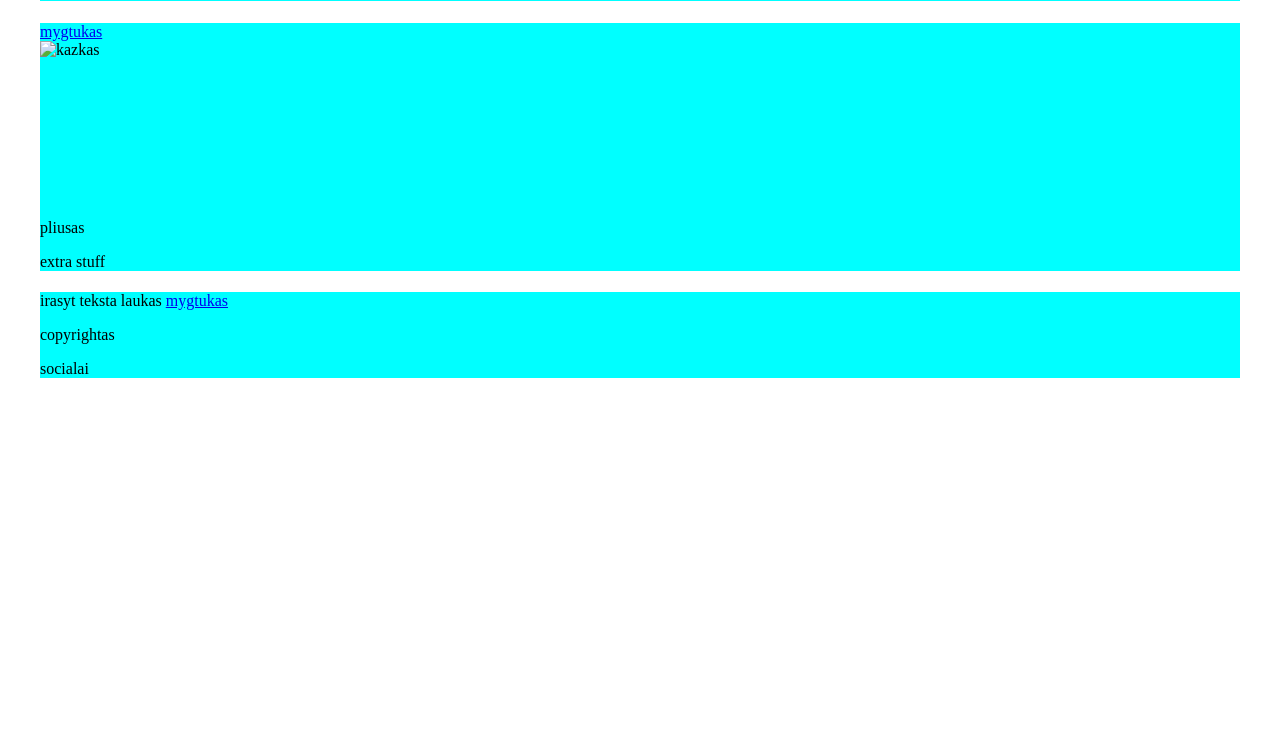
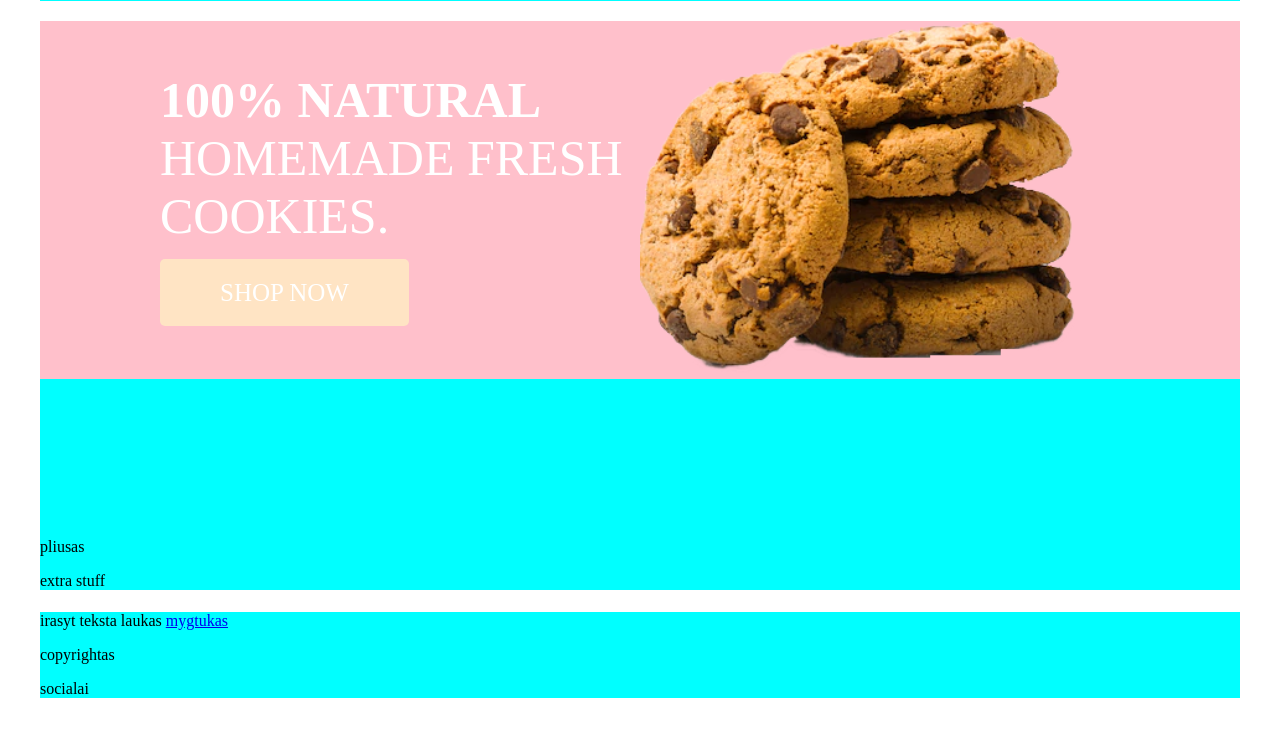
Before and after one commit to Kplukas/98-design1, a website: page index.html in a window 1280 px wide. Shown: the part 44-780 px from the top of the page. Drawn offline with Linux system fonts and the light colour scheme.

Commit message:
Design update

```diff
--- a/index.html
+++ b/index.html
@@ -24,12 +24,15 @@
         </nav>
     </header>
     <main class="container">
-        <div>
-            <div>
-                <h1></h1>
-                <a href="#">mygtukas</a>
+        <div class="poster">
+            <div class="left-column">
+                <h1 class="main-title">100% Natural
+                    <span>homemade
+                    fresh cookies.</span>
+                </h1>
+                <a class="btn-main" href="#">shop now</a>
             </div>
-            <img src="#" alt="kazkas">
+            <img class="right-column" src="./sausain.png" alt="kazkas">
         </div>
 
         <div>
--- a/main.css
+++ b/main.css
@@ -32,3 +32,45 @@
     font-size: 15px;
     margin: 10px;
 }
+.menu-link:hover {
+    font-size: 25px;
+    font-weight: bold;
+    transition-duration: 0.4s;
+}
+/*MAIN*/
+.poster {
+    background-color: pink;
+    width: 1200px;
+    margin-top: 20px;
+    text-transform: uppercase;
+}
+.left-column {
+    width: 40%;
+    float: left;
+    margin-left: 120px;
+}
+.main-title {
+    color: white;
+    font-size: 50px;
+    margin-top: 50px;
+}
+.main-title > span {
+    font-weight: 100;
+}
+.btn-main {
+    font-size: 25px;
+    text-decoration: none;
+    padding: 20px 60px;
+    color: white;
+    background-color: bisque;
+    border-radius: 5px;
+}
+.btn-main:hover {
+    transition-duration: 0.4s;
+    background-color: rgba(210, 105, 30, 0.5);
+    font-weight: bold;
+    color: black;
+}
+.right-column {
+    width: 450px;
+}
```
Also changed, not shown: sausain.png (added).
